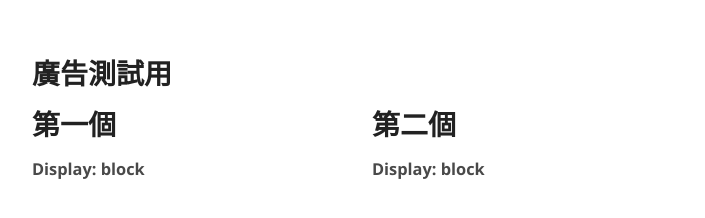
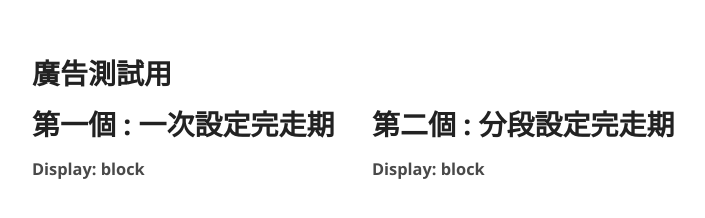
Before and after one commit to webber0928/KnowledgeIsPower.-, a plain HTML site: page index.html in a window 1280 px wide. Shown: the whole page, without its empty margins (26-731 px from the left). Drawn offline with nearby package versions, Linux system fonts and the light colour scheme.

Commit message:
✨ Feat: update

```diff
--- a/index.html
+++ b/index.html
@@ -21,7 +21,7 @@
     <h1>廣告測試用</h1>
 
     <div class="test1" style="float: left;width: 320px;margin-right:20px;">
-      <h1>第一個</h1>
+      <h1>第一個 : 一次設定完走期</h1>
       <h3>Display: <span class="result"></span></h3>
       <script>
         googletag.cmd.push(function() {
@@ -39,7 +39,7 @@
       </div>
     </div>
     <div class="test2" style="float: left;width: 320px;">
-      <h1>第二個</h1>
+      <h1>第二個 : 分段設定完走期</h1>
       <h3>Display: <span class="result"></span></h3>
       <script>
         googletag.cmd.push(function() {
```
